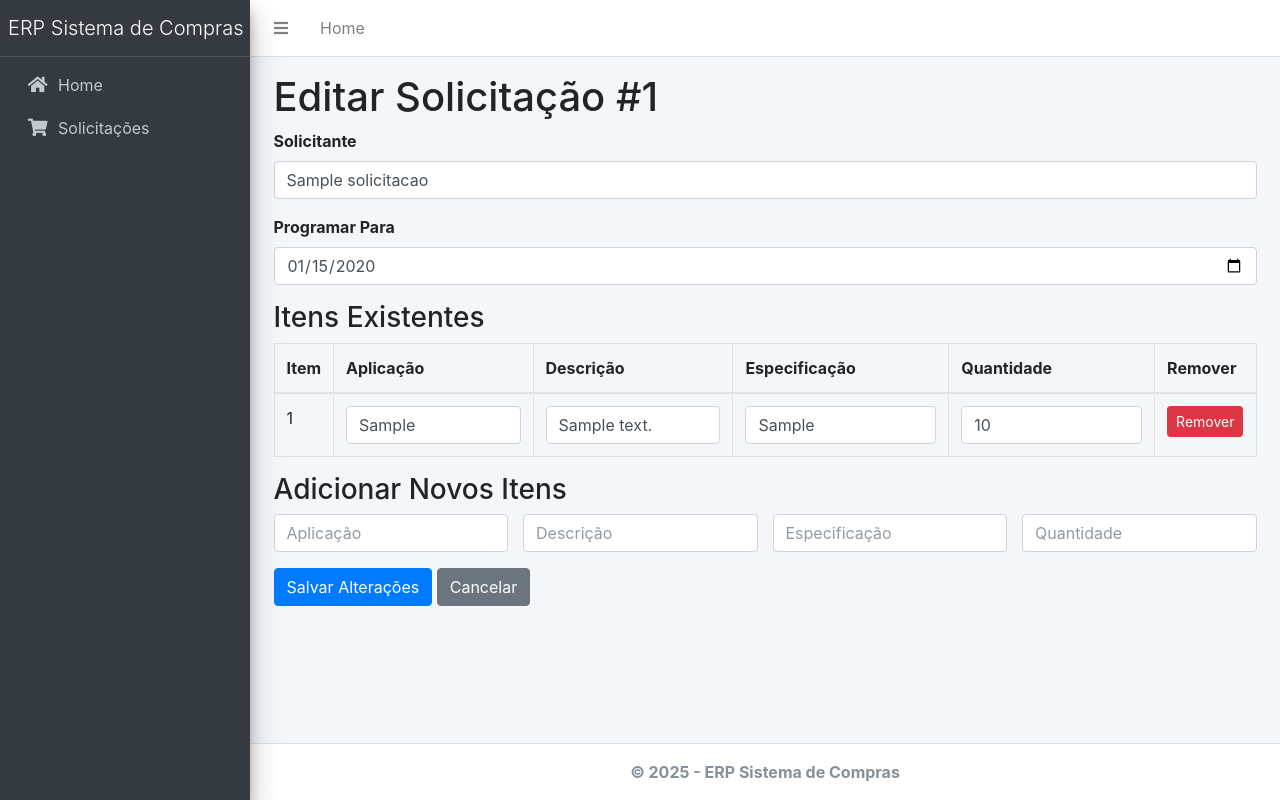
After one commit to VanthuirMaia/ERP_Compras, a Django app: page /solicitacoes/1/editar/ in a window 1280 px wide. The commit adds this page. Run offline with Django 5.2, Linux system fonts and the light colour scheme; tables that the repository leaves empty hold one stand-in row (values such as "Sample post"); some libraries are stand-ins or nearby versions.

Commit message:
feat: adicionar funcionalidade de remoção rápida de itens na edição de solicitações
- Incluído botão Remover para cada item na tela de edição
- Criada view dedicada para exclusão de item via POST
- Ajustada URL para remoção de itens
- Melhorada usabilidade permitindo exclusão direta sem precisar de seleção múltipla

```diff
--- a/erp_compras/urls.py
+++ b/erp_compras/urls.py
@@ -4,6 +4,6 @@ from django.urls import path, include
 urlpatterns = [
     path('admin/', admin.site.urls),
     path('', include('core.urls')), # Rota principal (Home)
-    path('solicitacoes/', include('solicitacoes.urls')), # Rotas para solicitações
+    path('solicitacoes/', include('solicitacoes.urls', namespace='solicitacoes')), # Rotas para solicitações
 
 ]
--- a/solicitacoes/models.py
+++ b/solicitacoes/models.py
@@ -1,3 +1,20 @@
 from django.db import models
 
-# Create your models here.
+class Solicitacao(models.Model):
+    solicitante_nome = models.CharField(max_length=100)
+    data_solicitacao = models.DateField(auto_now_add=True)
+    programar_para = models.DateField(null=True, blank=True)
+
+    def __str__(self):
+        return f"Solicitação #{self.id} - {self.solicitante_nome}"
+
+class ItemSolicitacao(models.Model):
+    solicitacao = models.ForeignKey(Solicitacao, on_delete=models.CASCADE, related_name='itens')
+    item = models.IntegerField()
+    aplicacao = models.CharField(max_length=255, blank=True)
+    descricao = models.CharField(max_length=255)
+    especificacao = models.TextField(blank=True)
+    quantidade = models.IntegerField()
+
+    def __str__(self):
+        return f"Item {self.item} - {self.descricao}"
--- a/solicitacoes/urls.py
+++ b/solicitacoes/urls.py
@@ -5,4 +5,10 @@ app_name = 'solicitacoes'
 
 urlpatterns = [
     path('', views.index, name='index'),
+    path('criar/', views.criar_solicitacao, name='criar_solicitacao'), # Criar
+    path('<int:pk>/', views.detalhar_solicitacao, name='detalhar_solicitacao'), # Detalhar
+    path('<int:pk>/editar/', views.editar_solicitacao, name='editar_solicitacao'), # Editar
+    path('<int:pk>/excluir/', views.excluir_solicitacao, name='excluir_solicitacao'), # Excluir
+    path('item/<int:item_id>/remover/', views.remover_item, name='remover_item'),
+
 ]
--- a/solicitacoes/views.py
+++ b/solicitacoes/views.py
@@ -1,4 +1,142 @@
-from django.shortcuts import render
+from django.shortcuts import render, get_object_or_404, redirect
+from django.views.decorators.http import require_http_methods, require_POST
+from django.db import models
+from datetime import datetime
+from .models import Solicitacao, ItemSolicitacao
+
 
 def index(request):
-    return render(request, 'solicitacoes/index.html')
+    solicitacoes = Solicitacao.objects.all().order_by('-id')
+    return render(request, 'solicitacoes/index.html', {'solicitacoes': solicitacoes})
+
+# Criar SOLICITAÇÂO
+def criar_solicitacao(request):
+    if request.method == 'POST':
+        solicitante_nome = request.POST.get('solicitante_nome')
+        programar_para = request.POST.get('programar_para')
+
+        programar_para_date = None
+        if programar_para:
+            programar_para_date = datetime.strptime(programar_para, '%Y-%m-%d').date()
+
+        solicitacao = Solicitacao.objects.create(
+            solicitante_nome=solicitante_nome,
+            programar_para=programar_para_date,
+        )
+
+        index = 0
+        while True:
+            aplicacao = request.POST.get(f'aplicacao_{index}')
+            descricao = request.POST.get(f'descricao_{index}')
+            especificacao = request.POST.get(f'especificacao_{index}')
+            quantidade = request.POST.get(f'quantidade_{index}')
+            if aplicacao and descricao and quantidade:
+                ItemSolicitacao.objects.create(
+                    solicitacao=solicitacao,
+                    item=index + 1,
+                    aplicacao=aplicacao,
+                    descricao=descricao,
+                    especificacao=especificacao or '',
+                    quantidade=int(quantidade),
+                )
+                index += 1
+            else:
+                break
+
+        return redirect('solicitacoes:index')
+
+    return render(request, 'solicitacoes/criar_solicitacao.html')
+
+
+# Detalhar SOLICITAÇÂO
+def detalhar_solicitacao(request, pk):
+    solicitacao = get_object_or_404(Solicitacao, pk=pk)
+    itens = solicitacao.itens.all()  # iteração dos itens relacionados
+    return render(request, 'solicitacoes/detalhar_solicitacao.html', {
+        'solicitacao': solicitacao,
+        'itens': itens,
+    })
+
+# Editar SOLICITAÇÂO
+@require_http_methods(["GET", "POST"])
+def editar_solicitacao(request, pk):
+    solicitacao = get_object_or_404(Solicitacao, id=pk)
+    itens = ItemSolicitacao.objects.filter(solicitacao=solicitacao).order_by('item')
+
+    if request.method == 'POST':
+        solicitacao.solicitante_nome = request.POST.get('solicitante_nome')
+        solicitacao.programar_para = request.POST.get('programar_para') or None
+        solicitacao.save()
+
+        # Dados dos itens existentes
+        item_ids = request.POST.getlist('item_id')
+        aplicacoes = request.POST.getlist('aplicacao')
+        descricoes = request.POST.getlist('descricao')
+        especificacoes = request.POST.getlist('especificacao')
+        quantidades = request.POST.getlist('quantidade')
+
+        # Atualiza ou remove os itens existentes
+        for i, item_id in enumerate(item_ids):
+            item = get_object_or_404(ItemSolicitacao, id=item_id)
+
+            # Verifica se o checkbox de remover está marcado
+            if request.POST.get(f'remover_{i}') == 'on':
+                item.delete()
+                continue
+
+            # Atualiza campos
+            item.aplicacao = aplicacoes[i]
+            item.descricao = descricoes[i]
+            item.especificacao = especificacoes[i]
+            item.quantidade = int(quantidades[i]) if quantidades[i] else 0
+            item.save()
+
+        # Refaz a queryset atualizada depois de possíveis exclusões
+        itens = ItemSolicitacao.objects.filter(solicitacao=solicitacao).order_by('item')
+
+        # Adiciona novos itens (os extras que vieram nos inputs)
+        # Novos itens serão os que estão após o total de itens existentes no array
+        total_existentes = len(item_ids)
+        for i in range(total_existentes, len(aplicacoes)):
+            if aplicacoes[i].strip() and descricoes[i].strip() and quantidades[i].strip():
+                # Calcula o próximo número do item sequencialmente (considerando itens atuais)
+                max_item = itens.aggregate(models.Max('item'))['item__max'] or 0
+                proximo_item_num = max_item + 1
+
+                ItemSolicitacao.objects.create(
+                    solicitacao=solicitacao,
+                    item=proximo_item_num,
+                    aplicacao=aplicacoes[i],
+                    descricao=descricoes[i],
+                    especificacao=especificacoes[i],
+                    quantidade=int(quantidades[i]),
+                )
+
+                # Atualiza queryset após inserção
+                itens = ItemSolicitacao.objects.filter(solicitacao=solicitacao).order_by('item')
+
+        return redirect('solicitacoes:detalhar_solicitacao', solicitacao.id)
+
+    return render(request, 'solicitacoes/editar_solicitacao.html', {
+        'solicitacao': solicitacao,
+        'itens': itens,
+    })
+
+
+# Excluir SOLICITAÇÂO
+from django.shortcuts import redirect, get_object_or_404
+
+def excluir_solicitacao(request, pk):
+    solicitacao = get_object_or_404(Solicitacao, pk=pk)
+    if request.method == 'POST':
+        solicitacao.delete()
+        return redirect('solicitacoes:index')
+    return render(request, 'solicitacoes/excluir_solicitacao.html', {'solicitacao': solicitacao})
+
+# Remover Item de Solicitação
+@require_POST
+def remover_item(request, item_id):
+    item = get_object_or_404(ItemSolicitacao, id=item_id)
+    solicitacao_id = item.solicitacao.id
+    item.delete()
+    return redirect('solicitacoes:editar_solicitacao', pk=solicitacao_id)
--- /dev/null
+++ b/templates/solicitacoes/editar_solicitacao.html
@@ -0,0 +1,71 @@
+{% extends 'base.html' %}
+
+{% block title %}Editar Solicitação #{{ solicitacao.id }}{% endblock %}
+
+{% block content %}
+<div class="container-fluid">
+  <h1>Editar Solicitação #{{ solicitacao.id }}</h1>
+
+  <form method="post">
+    {% csrf_token %}
+    <div class="mb-3">
+      <label for="solicitante_nome" class="form-label">Solicitante</label>
+      <input type="text" class="form-control" id="solicitante_nome" name="solicitante_nome" value="{{ solicitacao.solicitante_nome }}" required>
+    </div>
+
+    <div class="mb-3">
+      <label for="programar_para" class="form-label">Programar Para</label>
+      <input type="date" class="form-control" id="programar_para" name="programar_para" value="{{ solicitacao.programar_para|date:'Y-m-d' }}">
+    </div>
+
+    <h3>Itens Existentes</h3>
+    <table class="table table-bordered table-hover">
+      <thead>
+        <tr>
+          <th>Item</th>
+          <th>Aplicação</th>
+          <th>Descrição</th>
+          <th>Especificação</th>
+          <th>Quantidade</th>
+          <th>Remover</th>
+        </tr>
+      </thead>
+        <tbody>
+        {% for item in itens %}
+        <tr>
+            <td>{{ item.item }}</td>
+            <input type="hidden" name="item_id" value="{{ item.id }}">
+            <td><input type="text" name="aplicacao" class="form-control" value="{{ item.aplicacao }}"></td>
+            <td><input type="text" name="descricao" class="form-control" value="{{ item.descricao }}"></td>
+            <td><input type="text" name="especificacao" class="form-control" value="{{ item.especificacao }}"></td>
+            <td><input type="number" name="quantidade" class="form-control" value="{{ item.quantidade }}"></td>
+            <td>
+            <!-- Botão para remover item -->
+            <form method="post" action="{% url 'solicitacoes:remover_item' item.id %}" style="display:inline;">
+                {% csrf_token %}
+                <button type="submit" class="btn btn-danger btn-sm">Remover</button>
+            </form>
+            </td>
+        </tr>
+        {% endfor %}
+        </tbody>
+
+    </table>
+
+    <input type="hidden" name="total_itens_existentes" value="{{ itens|length }}">
+
+    <h3>Adicionar Novos Itens</h3>
+    <div id="novos-itens-container">
+        <div class="row mb-3 novo-item">
+        <div class="col"><input type="text" name="aplicacao" class="form-control" placeholder="Aplicação"></div>
+        <div class="col"><input type="text" name="descricao" class="form-control" placeholder="Descrição"></div>
+        <div class="col"><input type="text" name="especificacao" class="form-control" placeholder="Especificação"></div>
+        <div class="col"><input type="number" name="quantidade" class="form-control" placeholder="Quantidade"></div>
+        </div>
+    </div>
+
+    <button type="submit" class="btn btn-primary">Salvar Alterações</button>
+    <a href="{% url 'solicitacoes:detalhar_solicitacao' solicitacao.id %}" class="btn btn-secondary">Cancelar</a>
+  </form>
+</div>
+{% endblock %}
```
Also changed, not shown: templates/solicitacoes/criar_solicitacao.html (added, +101 -0 lines), templates/solicitacoes/detalhar_solicitacao.html (added, +63 -0 lines), templates/solicitacoes/excluir_solicitacao.html (added, +16 -0 lines), templates/solicitacoes/index.html (+92 -1 lines), solicitacoes/migrations/0001_initial.py (added).
